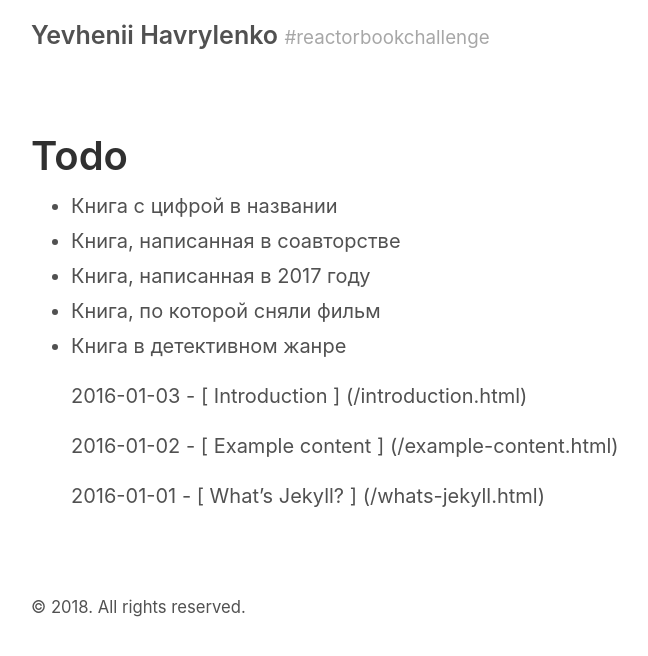
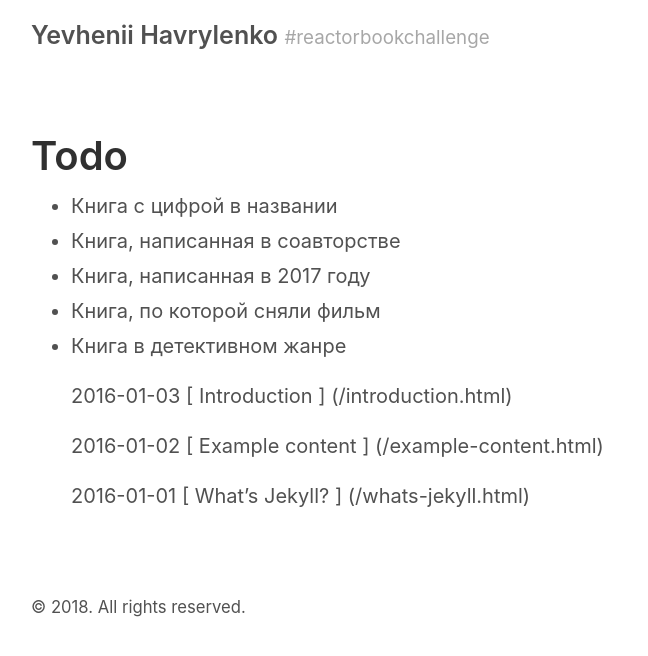
Before and after one commit to yevhenii-havrylenko/yevhenii-havrylenko.github.io, a Jekyll site: the page built from index.md, in a window 1280 px wide. Shown: the top 656 px of the page, without its empty margins (259-907 px from the left). Built offline with Jekyll 4.4.1, drawn with Linux system fonts in a browser that asks for light colours.

Commit message:
Update index.md

```diff
--- a/index.md
+++ b/index.md
@@ -9,5 +9,5 @@ title: Todo
 - Книга в детективном жанре
 
 {% for post in site.posts %}
-  {{ post.date | date: "%Y-%m-%d" }} - [ {{ post.title }} ] ({{ post.url }})
+  {{ post.date | date: "%Y-%m-%d" }}  [ {{ post.title }} ] ({{ post.url }})
 {% endfor %}
```
